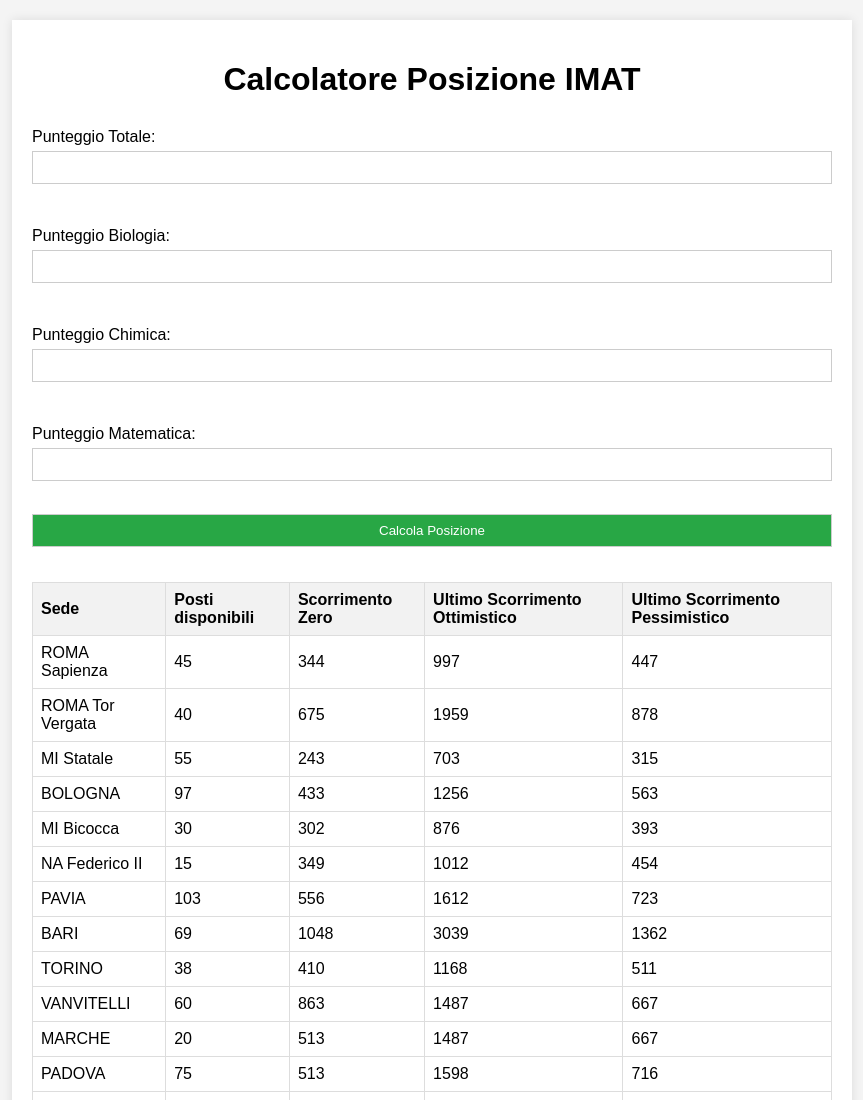
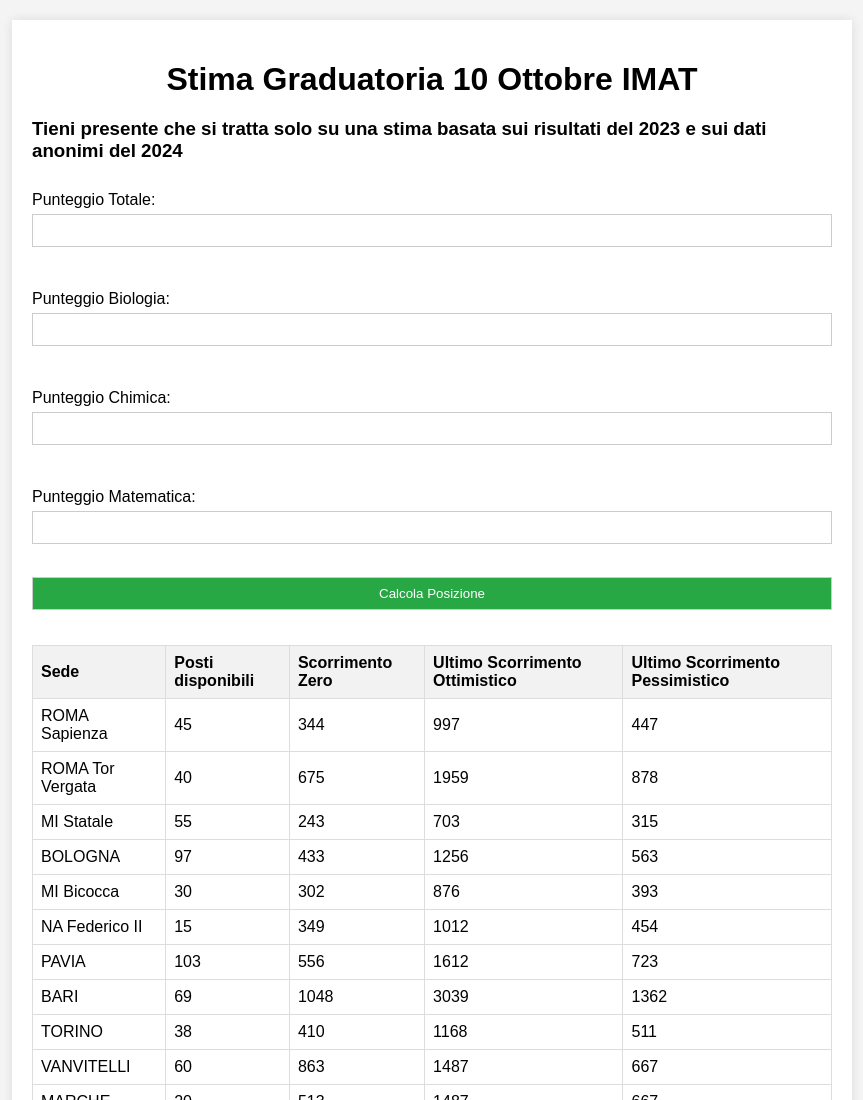
Before and after one commit to vima210/IMAT, a website: page index.html in a window 1280 px wide. Shown: the top 1100 px of the page, without its empty margins (208-1071 px from the left). Drawn offline with Linux system fonts and the light colour scheme.

Commit message:
essaggi in più

```diff
--- a/index.html
+++ b/index.html
@@ -8,7 +8,8 @@
 </head>
 <body>
   <div class="container">
-    <h1>Calcolatore Posizione IMAT</h1>
+    <h1>Stima Graduatoria 10 Ottobre IMAT</h1>
+    <h3>Tieni presente che si tratta solo su una stima basata sui risultati del 2023 e sui dati anonimi del 2024</h3>
 
     <!-- Il tuo form per l'input dei punteggi -->
     <form id="rankingForm">
--- a/script.js
+++ b/script.js
@@ -120,7 +120,7 @@ document.getElementById('rankingForm').addEventListener('submit', function(e) {
       const posizioneFinale = posizione - personeEscluse;
 
       // Visualizza il risultato
-      document.getElementById('result').innerHTML = 'La tua posizione finale, al netto delle esclusioni, è: ' + posizioneFinale;
+      document.getElementById('result').innerHTML = 'La posizione stimata per il 10 Ottobre è' + posizioneFinale;
       evidenziaPosizioni(tableData, posizioneFinale);
 
     })
```
